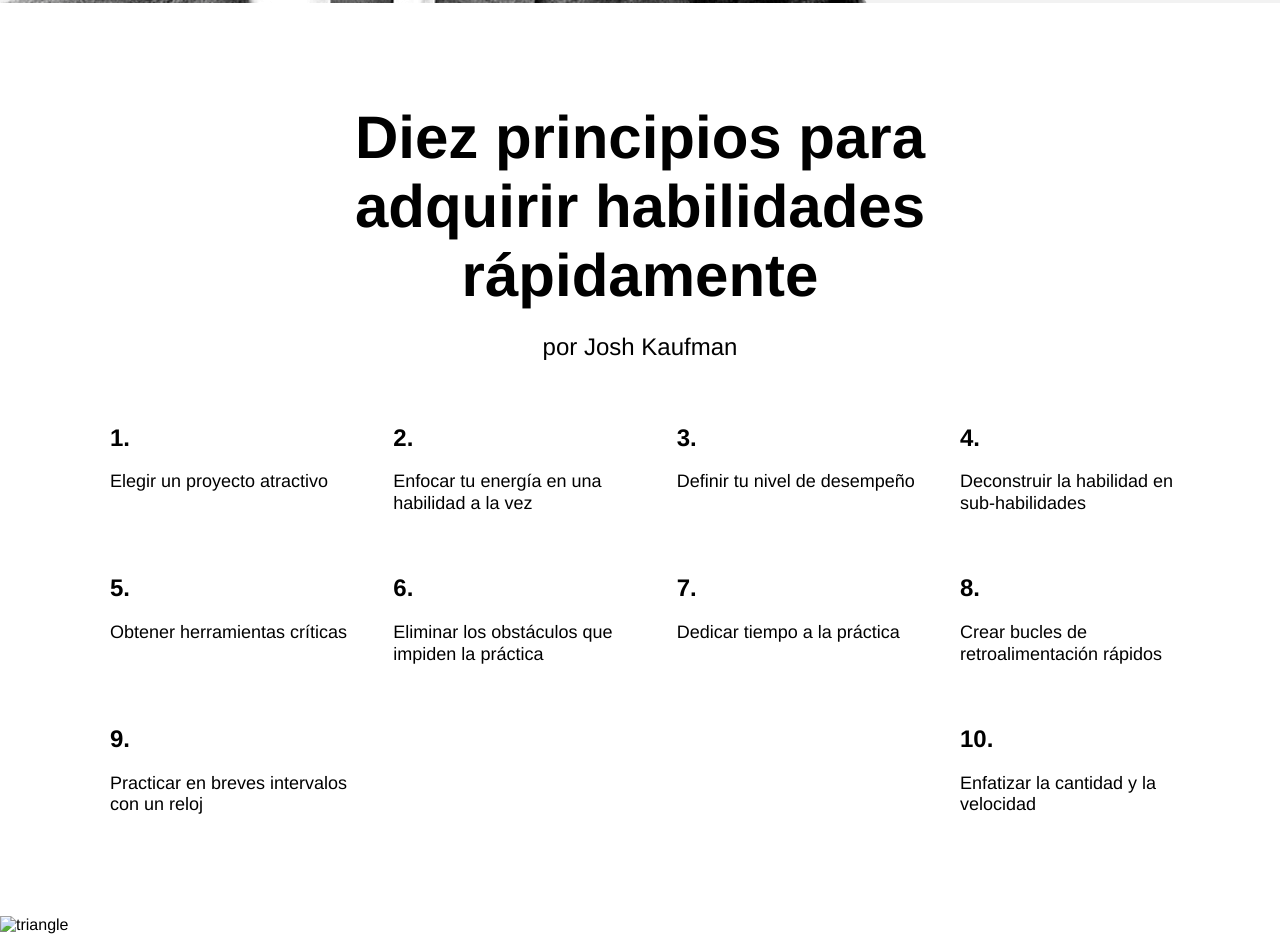
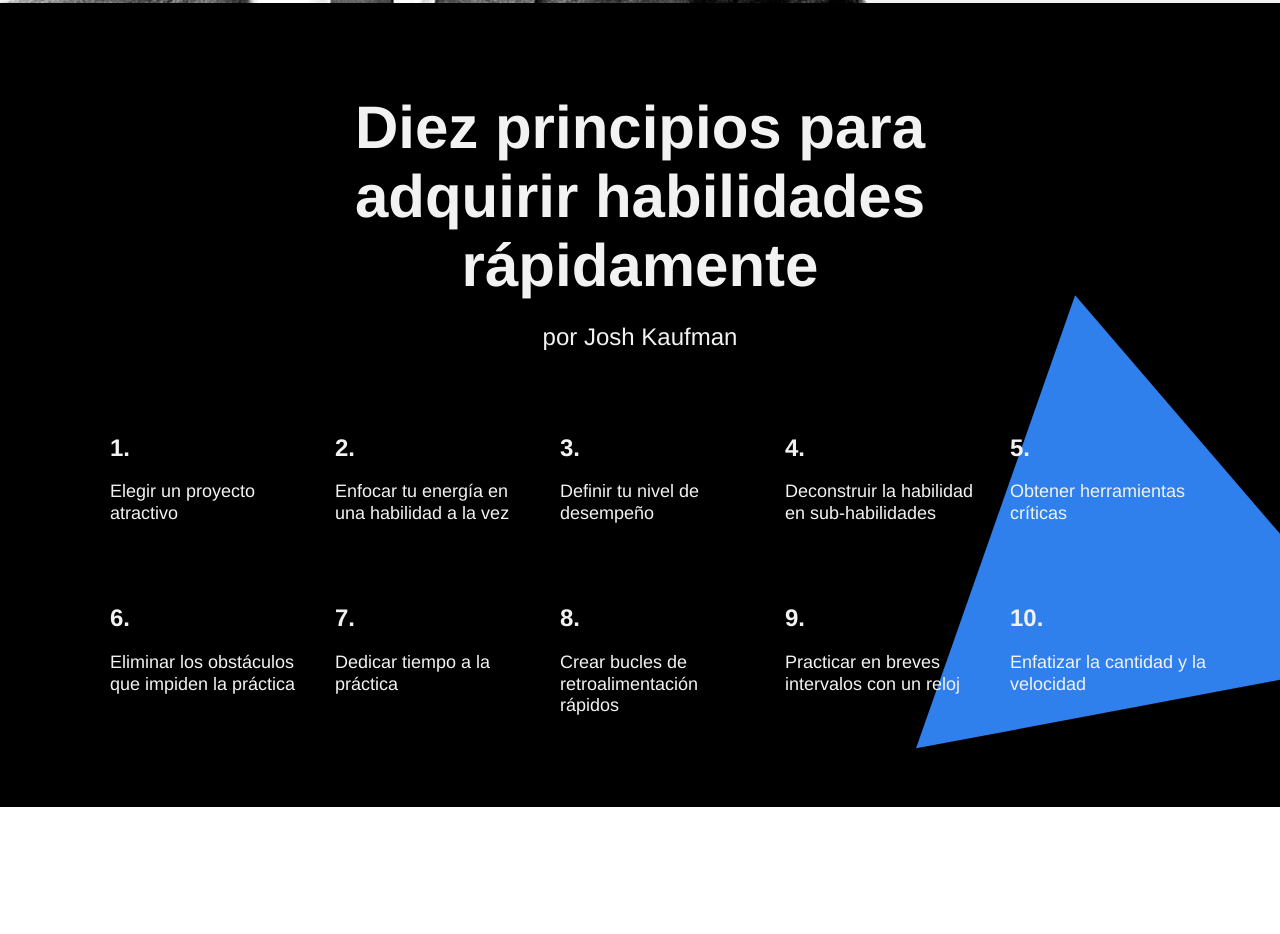
Before and after one commit to Melomario57/How-to-learn, a plain HTML site: page index.html in a window 1280 px wide. Shown: the part 3056-3990 px from the top of the page. After the commit the page ends 3863 px from the top, so only its background shows below. Drawn offline with Linux system fonts and the light colour scheme.

Commit message:
Se agregó la sección Kaufman

```diff
--- a/index.html
+++ b/index.html
@@ -102,7 +102,7 @@
         <section class="feynman">
           <h2 class="feynman__title">La técnica Feynman</h2>
           <h3 class="feynman__subtitle">Aprender sin olvidar</h3>
-          <a class="feynman__link" href="">Más &#8594</a>
+          <a class="feynman__link" href="#">Más &#8594</a>
           <img  class="feynman__image" alt="feynman" src="./images/feynman.png">
       </section>
         <section class="kaufman">
@@ -117,40 +117,41 @@
   <p class="table__heading table__heading_theme_dark">2.</p>
   <p class="table__text table__text_theme_dark ">Enfocar tu energía en una habilidad a la vez</p>
 </li>
-<li class="cell ">
-<p class="table__heading ">3.</p>
-<p class="table__text ">Definir tu nivel de desempeño</p>
+<li class="cell cell__theme_dark">
+<p class="table__heading table__heading_theme_dark">3.</p>
+<p class="table__text table__text_theme_dark">Definir tu nivel de desempeño</p>
 </li>
-<li class="cell ">
-  <p class="table__heading ">4.</p>
-  <p class="table__text">Deconstruir la habilidad en sub-habilidades</p>
+<li class="cell cell__theme_dark">
+  <p class="table__heading table__heading_theme_dark">4.</p>
+  <p class="table__text table__text_theme_dark">Deconstruir la habilidad en sub-habilidades</p>
 </li>
-<li class="cell ">
-  <p class="table__heading ">5.</p>
-  <p class="table__text ">Obtener herramientas críticas</p>
+<li class="cell cell__theme_dark">
+  <p class="table__heading table__heading_theme_dark">5.</p>
+  <p class="table__text table__text_theme_dark">Obtener herramientas críticas</p>
 </li>
-<li class="cell">
-  <p class="table__heading ">6.</p>
-  <p class="table__text ">Eliminar los obstáculos que impiden la práctica</p>
+<li class="cell cell__theme_dark">
+  <p class="table__heading table__heading_theme_dark">6.</p>
+  <p class="table__text table__text_theme_dark">Eliminar los obstáculos que impiden la práctica</p>
 </li>
-<li class="cell">
-  <p class="table__heading ">7.</p>
-  <p class="table__text">Dedicar tiempo a la práctica</p>
+<li class="cell cell__theme_dark">
+  <p class="table__heading table__heading_theme_dark">7.</p>
+  <p class="table__text table__text_theme_dark">Dedicar tiempo a la práctica</p>
 </li>
-<li class="cell ">
-  <p class="table__heading ">8.</p>
-  <p class="table__text ">Crear bucles de retroalimentación rápidos</p>
+<li class="cell cell__theme_dark">
+  <p class="table__heading table__heading_theme_dark">8.</p>
+  <p class="table__text table__text_theme_dark">Crear bucles de retroalimentación rápidos</p>
 </li>
-<li class="cell">
-  <p class="table__heading ">9.</p>
-  <p class="table__text ">Practicar en breves intervalos con un reloj</p>
+<li class="cell cell__theme_dark">
+  <p class="table__heading table__heading_theme_dark">9.</p>
+  <p class="table__text table__text_theme_dark">Practicar en breves intervalos con un reloj</p>
 </li>
-<li class="cell">
-  <p class="table__heading ">10.</p>
-  <p class="table__text ">Enfatizar la cantidad y la velocidad</p>
+<li class="cell cell__theme_dark">
+  <p class="table__heading table__heading_theme_dark">10.</p>
+  <p class="table__text table__text_theme_dark">Enfatizar la cantidad y la velocidad</p>
 </li>
 </ul>
-<img class="kaufman__triangle" src="" alt="triangle">
+<img class="kaufman__triangle" src="./images/triangle.svg" alt="Un gran triángulo azul, sobre el que
+Josh Kaufman reclama la propiedad">
         </section>
       </main>
       <footer class="footer"></footer>
--- a/styles/style.css
+++ b/styles/style.css
@@ -183,6 +183,8 @@ recordarte cómo configurar los estilos de los elementos*/
   font-weight: normal;
 }
 
+/* Aquí empieza la sección Feynman */
+
 .feynman {
   padding-top: 100px;
   background-color: #f2f2f2;
@@ -230,3 +232,68 @@ recordarte cómo configurar los estilos de los elementos*/
 .feynman__link:hover {
   opacity: 0.7;
 }
+
+/* Aquí empieza la sección Kaufman */
+.kaufman {
+  position: relative;
+  color: #f2f2f2;
+  z-index: 1;
+  background-color: black;
+  overflow: hidden;
+}
+.section-title_theme_dark {
+  line-height: 1.15;
+  font-size: 60px;
+  font-weight: bold;
+  padding-top: 90px;
+  width: 60%;
+  padding-bottom: 20px;
+  text-align: center;
+  margin: 0 auto;
+}
+
+.section-subtitle_theme_dark {
+  line-height: 34px;
+  font-size: 24px;
+  font-weight: normal;
+  width: 60%;
+  padding-bottom: 80px;
+  margin: 0 auto;
+  text-align: center;
+}
+.table__content_theme_dark {
+  width: 1100px;
+  display: flex;
+  flex-wrap: wrap;
+  margin: 0 auto;
+  padding-bottom: 90px;
+  row-gap: 80px;
+  justify-content: space-between;
+}
+.cell__theme_dark {
+  list-style-type: none;
+  width: 200px;
+}
+
+.table__heading_theme_dark {
+  line-height: 1.15;
+  font-size: 24px;
+  font-weight: bold;
+  margin: 0;
+  padding-bottom: 20px;
+}
+.table__text_theme_dark {
+  line-height: 1.2;
+  font-size: 18px;
+  font-weight: normal;
+  margin: 0;
+}
+
+.kaufman__triangle {
+  position: absolute;
+  width: 660px;
+  height: 636px;
+  right: -124px;
+  bottom: -124px;
+  z-index: -1;
+}
```
